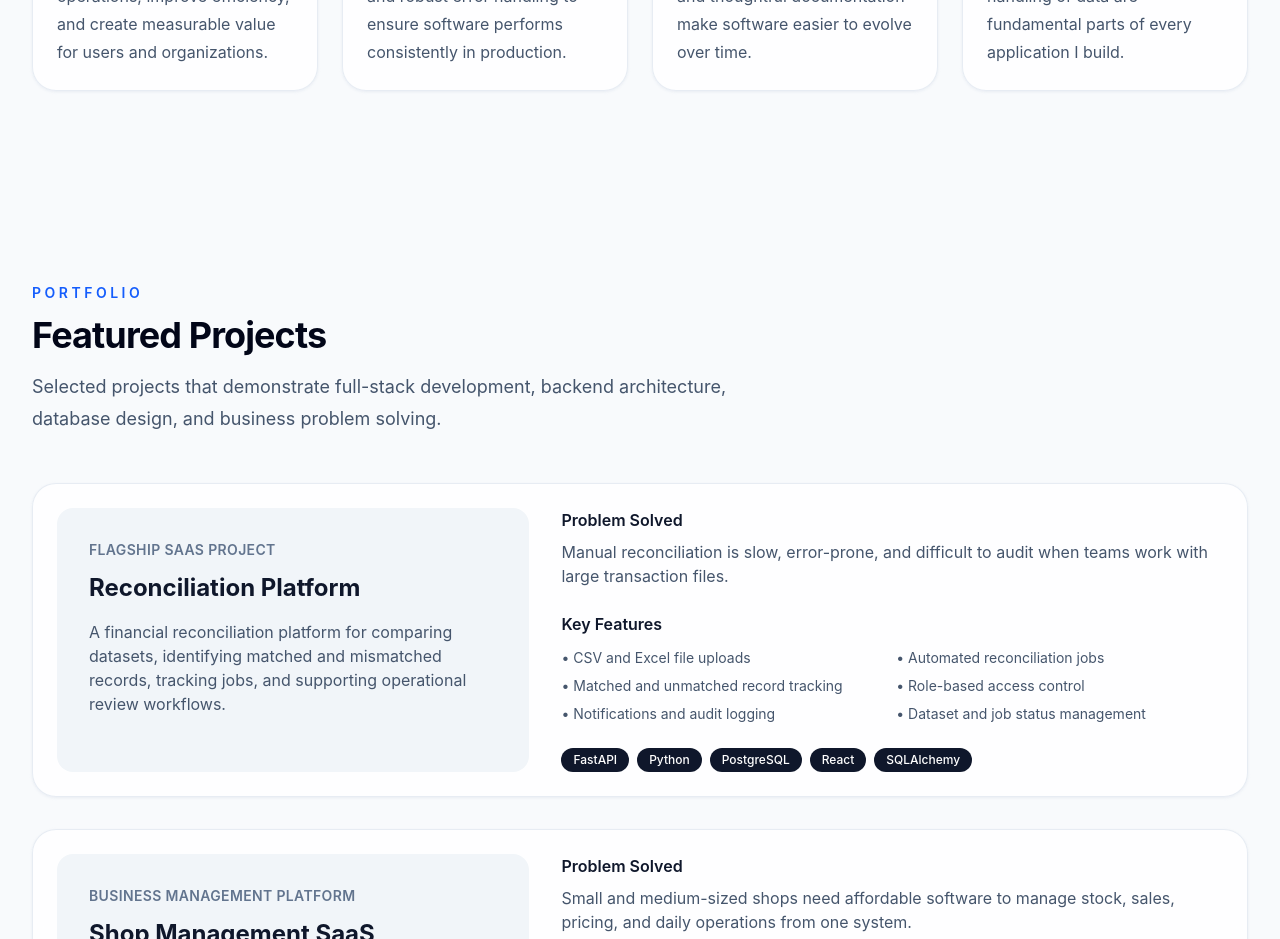
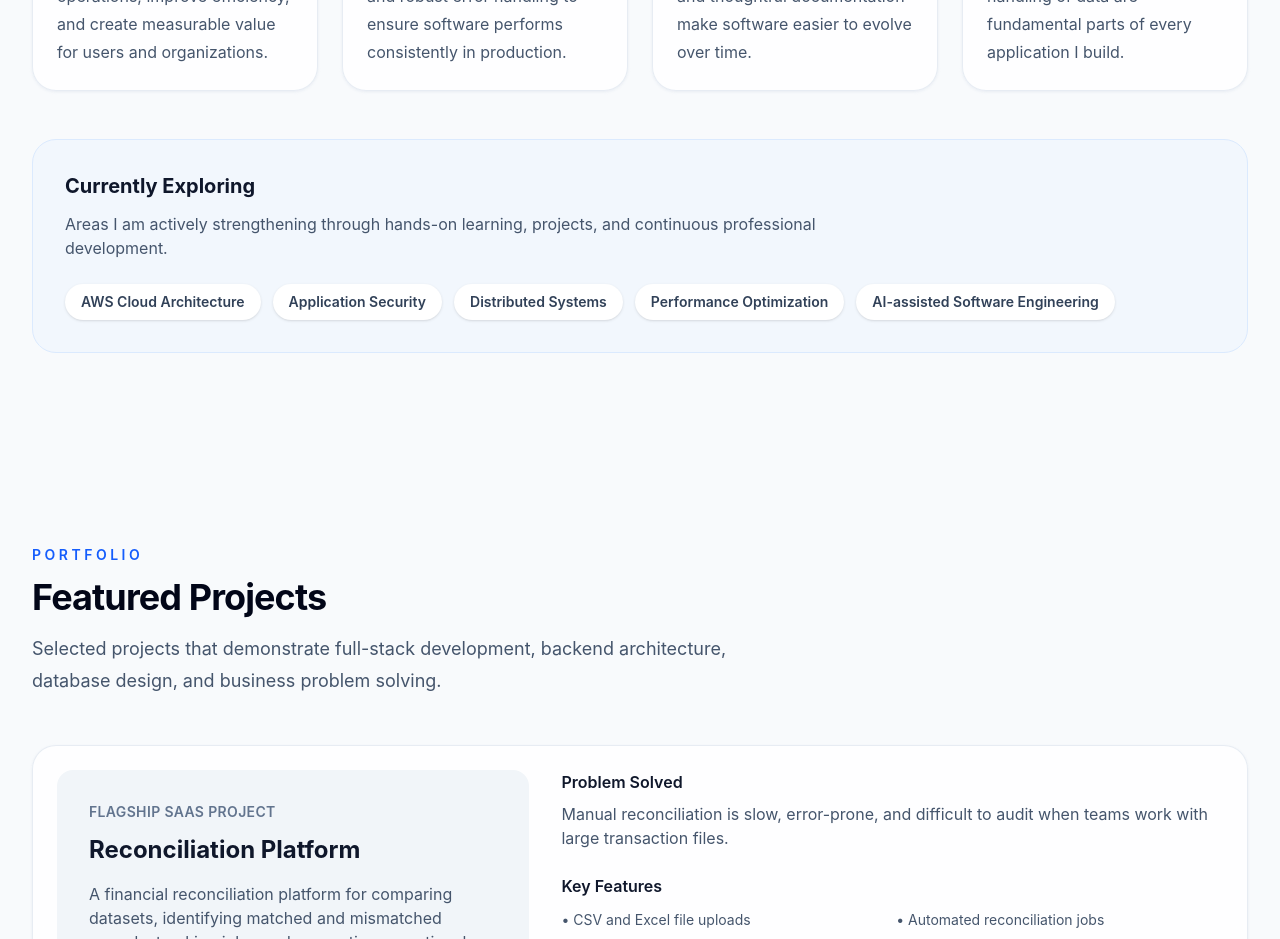
Before and after one commit to obibaadoma/derek-konadu, a React (Vite) app: page / in a window 1280 px wide. Shown: the part 1940-2879 px from the top of the page. Built offline with nearby package versions, Linux system fonts and the light colour scheme.

Commit message:
feat: add currently exploring section

```diff
--- a/src/App.tsx
+++ b/src/App.tsx
@@ -1,6 +1,5 @@
 import Navbar from "./components/layout/Navbar";
 import Footer from "./components/layout/Footer";
-
 import About from "./components/sections/About";
 import Contact from "./components/sections/Contact";
 import Experience from "./components/sections/Experience";
--- a/src/components/sections/Philosophy.tsx
+++ b/src/components/sections/Philosophy.tsx
@@ -22,6 +22,27 @@ const Philosophy = () => {
             </Card>
           ))}
         </div>
+        <div className="mt-12 rounded-3xl border border-blue-100 bg-blue-50/60 p-8">
+  <h3 className="text-xl font-bold text-slate-900">
+    Currently Exploring
+  </h3>
+
+  <p className="mt-3 max-w-3xl text-slate-600">
+    Areas I am actively strengthening through hands-on learning,
+    projects, and continuous professional development.
+  </p>
+
+  <div className="mt-6 flex flex-wrap gap-3">
+    {philosophy.currentlyExploring.map((item) => (
+      <span
+        key={item}
+        className="rounded-full bg-white px-4 py-2 text-sm font-semibold text-slate-700 shadow-sm"
+      >
+        {item}
+      </span>
+    ))}
+  </div>
+</div>
       </Container>
     </section>
   );
--- a/src/data/philosophy.ts
+++ b/src/data/philosophy.ts
@@ -26,4 +26,11 @@ export const philosophy = {
         "Authentication, authorization, secure APIs, and responsible handling of data are fundamental parts of every application I build.",
     },
   ],
+  currentlyExploring: [
+  "AWS Cloud Architecture",
+  "Application Security",
+  "Distributed Systems",
+  "Performance Optimization",
+  "AI-assisted Software Engineering",
+],
 };
```
